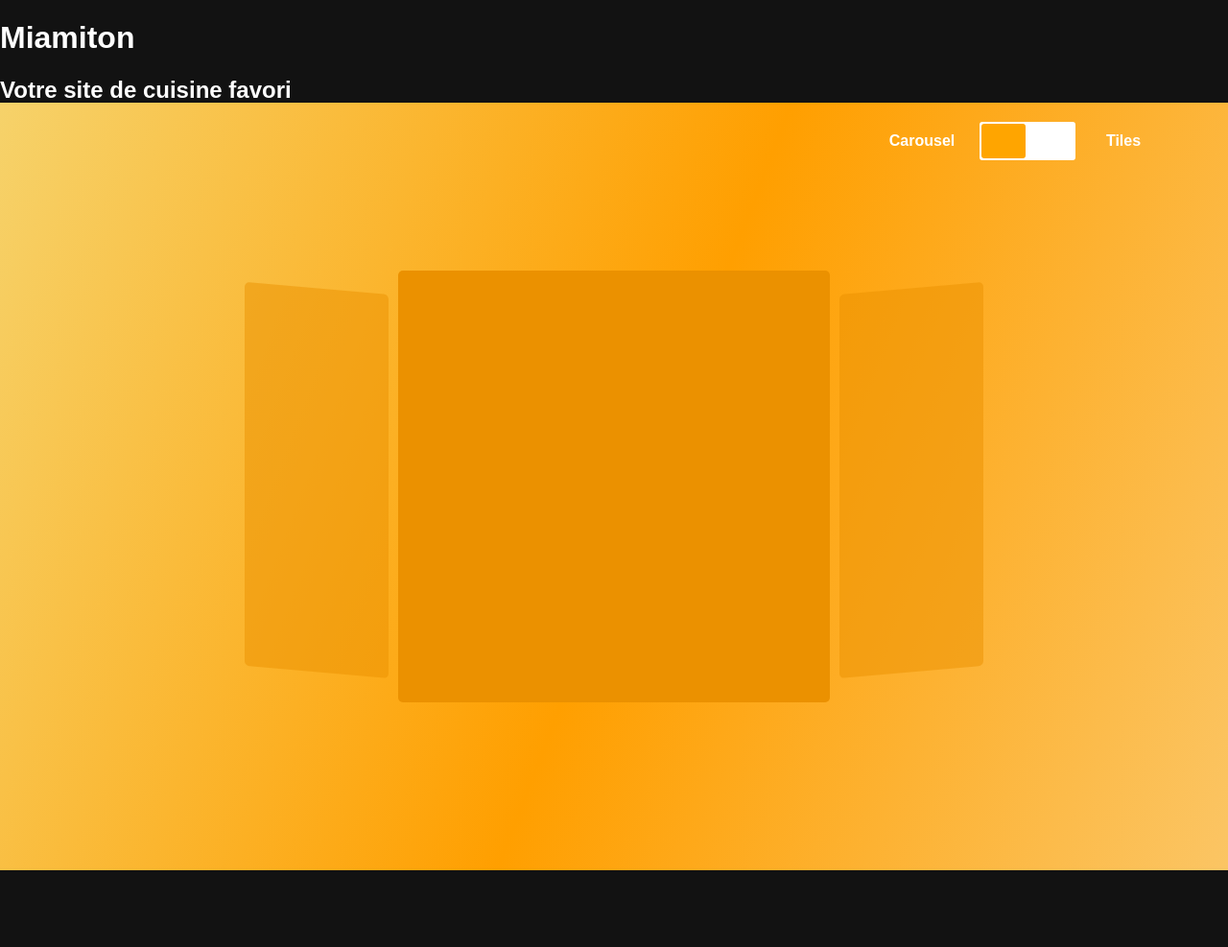
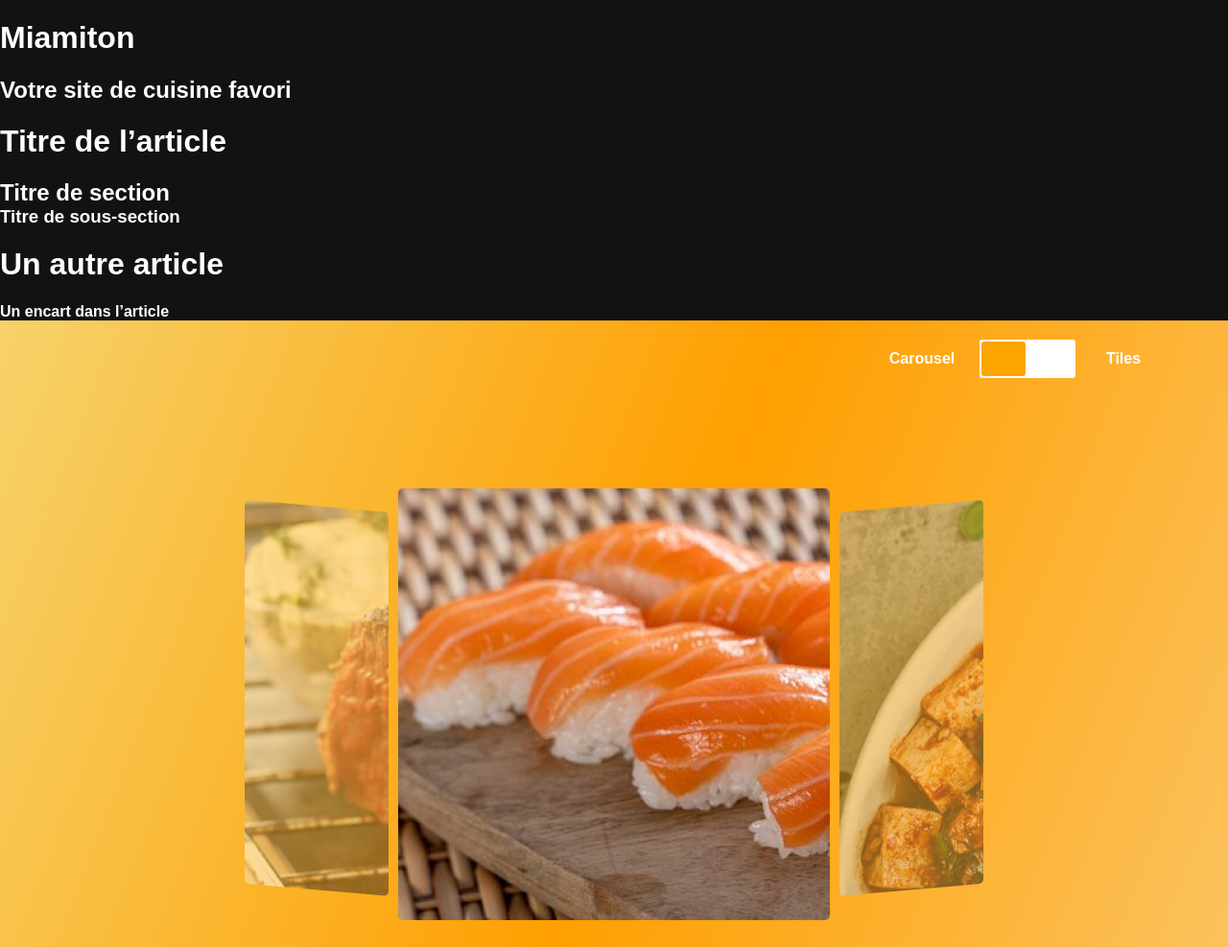
Before and after one commit to RobinPOBLE/Site-Cuisine, a plain HTML site: page index.html in a window 1280 px wide. Shown: the top 987 px of the page at 96% size. Before the commit the page ends 907 px from the top, so only its background shows below. Drawn offline with Linux system fonts and the light colour scheme.

```diff
--- a/carousel.js
+++ b/carousel.js
@@ -32,9 +32,9 @@ function toggleState3() {
 }
 
 let imgObject = [
-  "sushi.jpg",
-  "Mapo_Tofu.jpg",
-  "CoteDeBoeuf.jpg",
+  'sushi.jpg',
+  'Mapo_Tofu.jpg',
+  'CoteDeBoeuf.jpg',
 ];
 
 let mainImg = 0;
--- a/index.html
+++ b/index.html
@@ -15,7 +15,7 @@
     <meta name="keywords" content="MIAM.html" />
     <meta name="description" content="page de test p de Miamitonour la structure html"/>
 
-    <title>Miamion</title>
+    <title>Miamiton</title>
 </head>
 
 <body>
@@ -23,6 +23,18 @@
         <h1>Miamiton</h1>
         <h2>Votre site de cuisine favori</h2>
     </header>
+    <main>
+        <article>
+            <h1>Titre de l’article</h1>
+            <section>
+                <h2>Titre de section</h2>
+                <h3>Titre de sous-section</h3>
+            </section>
+        </article>
+        <article>
+            <h1>Un autre article</h1>
+            <aside>Un encart dans l’article</aside>
+        </article>
     <div id="container">
         <div id="toggleContainer">
             <label>Carousel</label>
@@ -48,4 +60,6 @@
             <div id="tilesContainer"></div>
         </div>
     </div>
+    <script src="carousel.js"></script>
 </body>
+</main>
```
Also changed, not shown: CoteDeBoeuf.jpg (added), Mapo_Tofu.jpg (added), sushi.jpg (added). Lines whose indentation alone changed are shown as unchanged.
